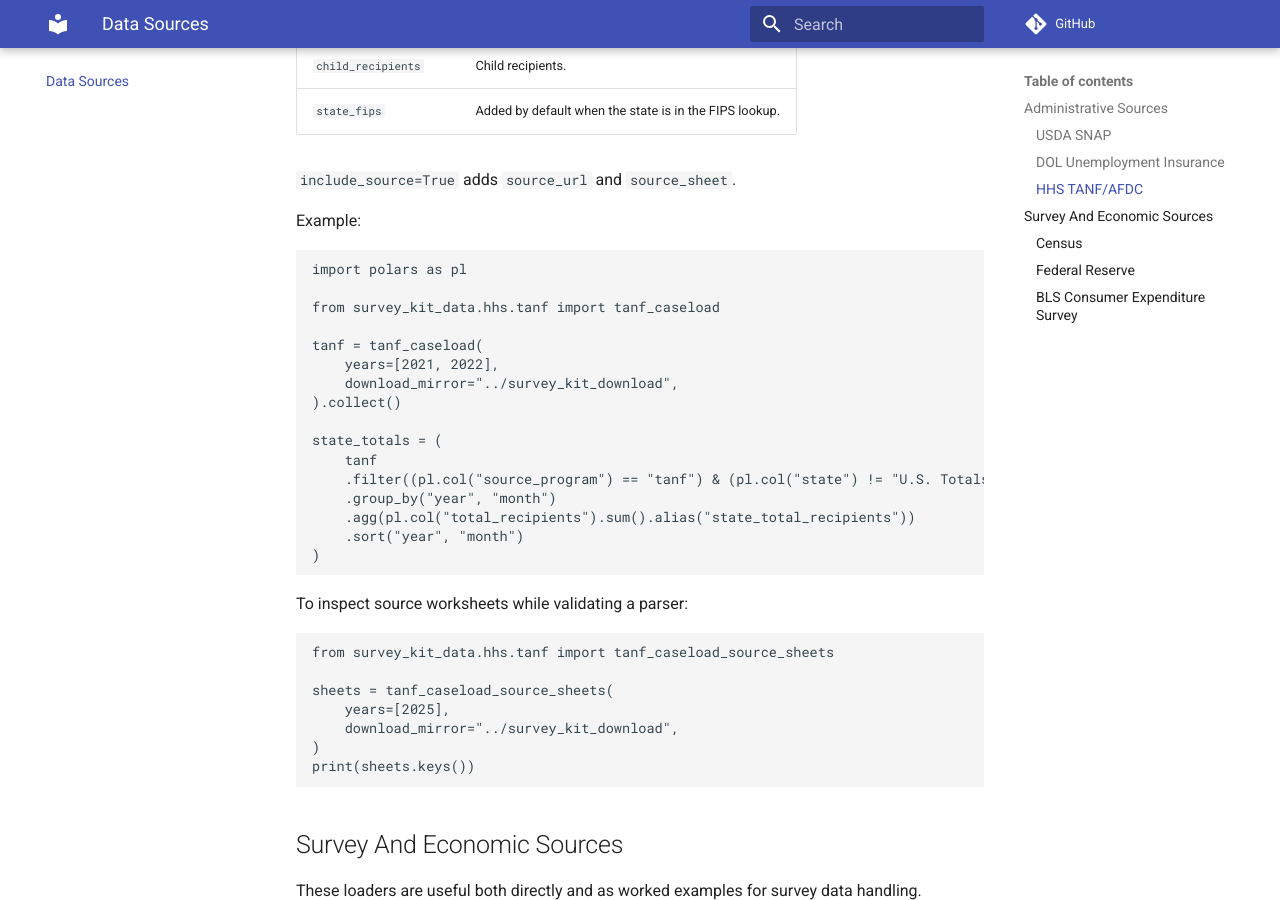
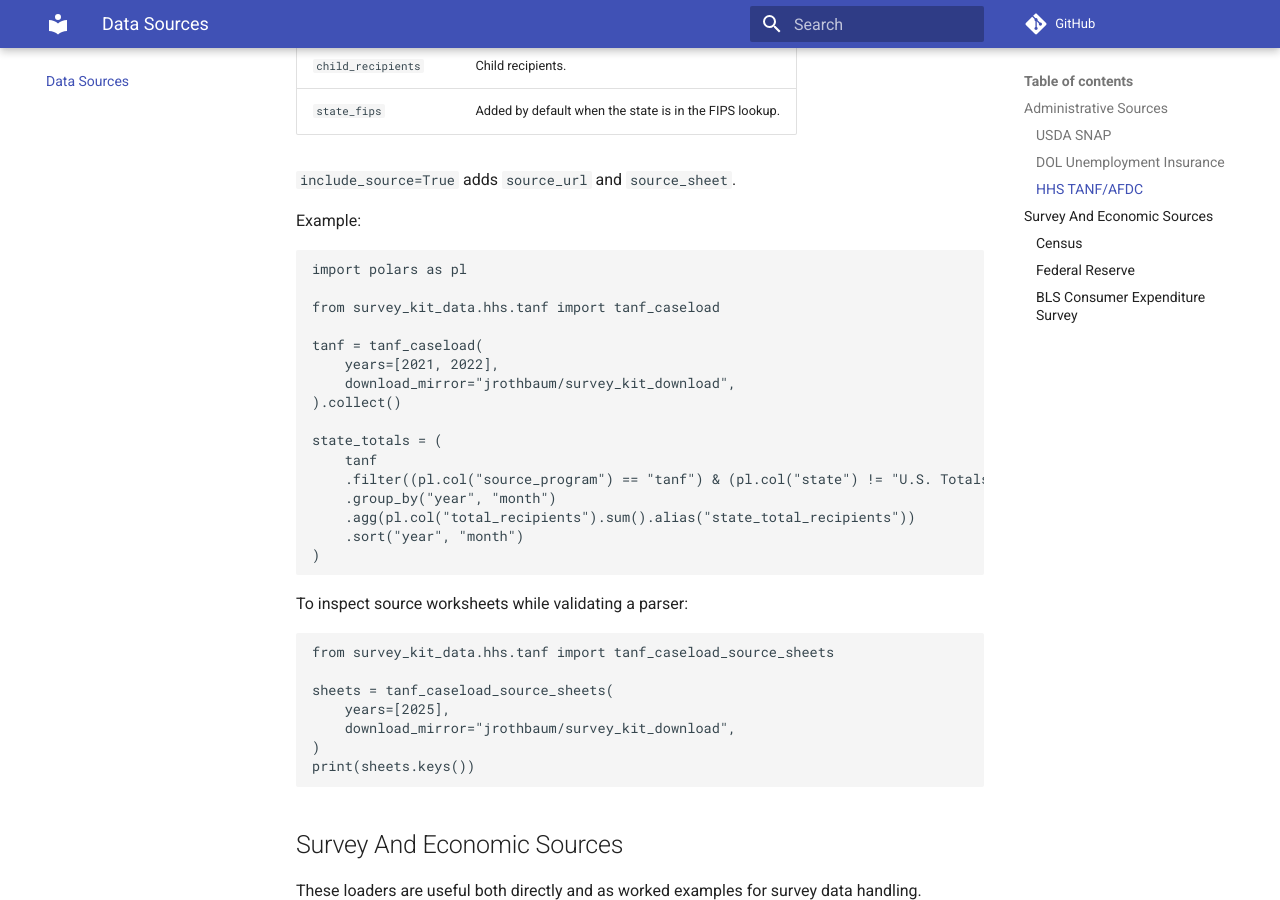
Before and after one commit to jrothbaum/survey_kit_data, an MkDocs documentation site: the page built from docs/data-sources.md, in a window 1280 px wide and 900 px high, scrolled down 2915 px. Built offline with MkDocs 1.6.1 and Material for MkDocs 9.7.7, drawn with Linux system fonts in a browser that asks for light colours; comment, search, counter and statistics services are not loaded.

Commit message:
Update for existence of companion survey-kit-download repository

````diff
--- a/docs/data-sources.md
+++ b/docs/data-sources.md
@@ -110,7 +110,7 @@ from survey_kit_data.hhs.tanf import tanf_caseload
 
 tanf = tanf_caseload(
     years=[2021, 2022],
-    download_mirror="../survey_kit_download",
+    download_mirror="jrothbaum/survey_kit_download",
 ).collect()
 
 state_totals = (
@@ -129,7 +129,7 @@ from survey_kit_data.hhs.tanf import tanf_caseload_source_sheets
 
 sheets = tanf_caseload_source_sheets(
     years=[2025],
-    download_mirror="../survey_kit_download",
+    download_mirror="jrothbaum/survey_kit_download",
 )
 print(sheets.keys())
 ```
````
Also changed, not shown: README.md (+2 -2 lines), docs/getting-started.md (+1 -1 lines), 1 other file.
